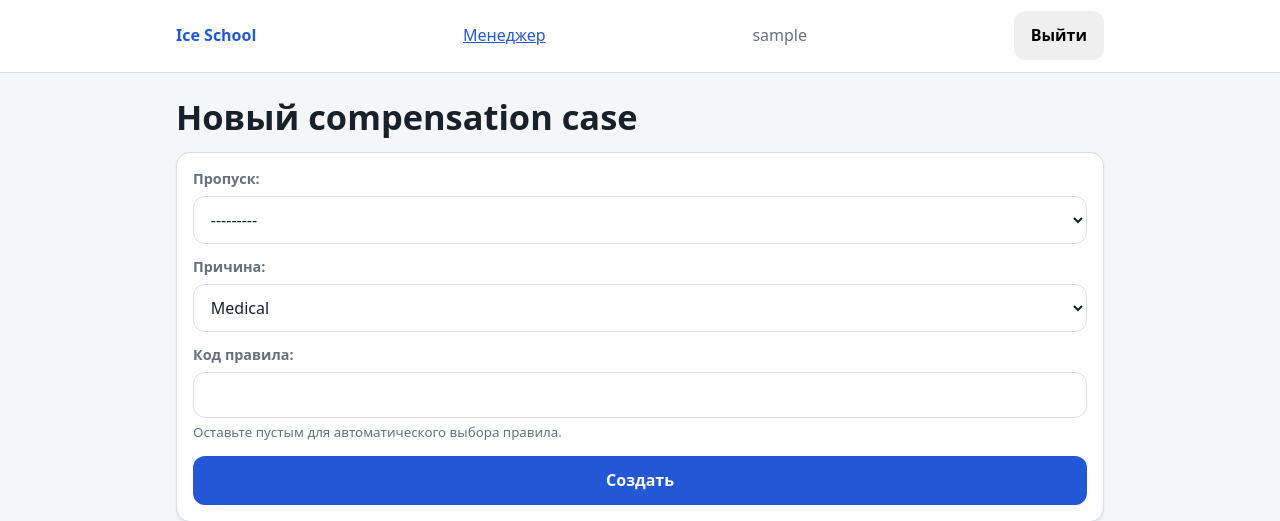
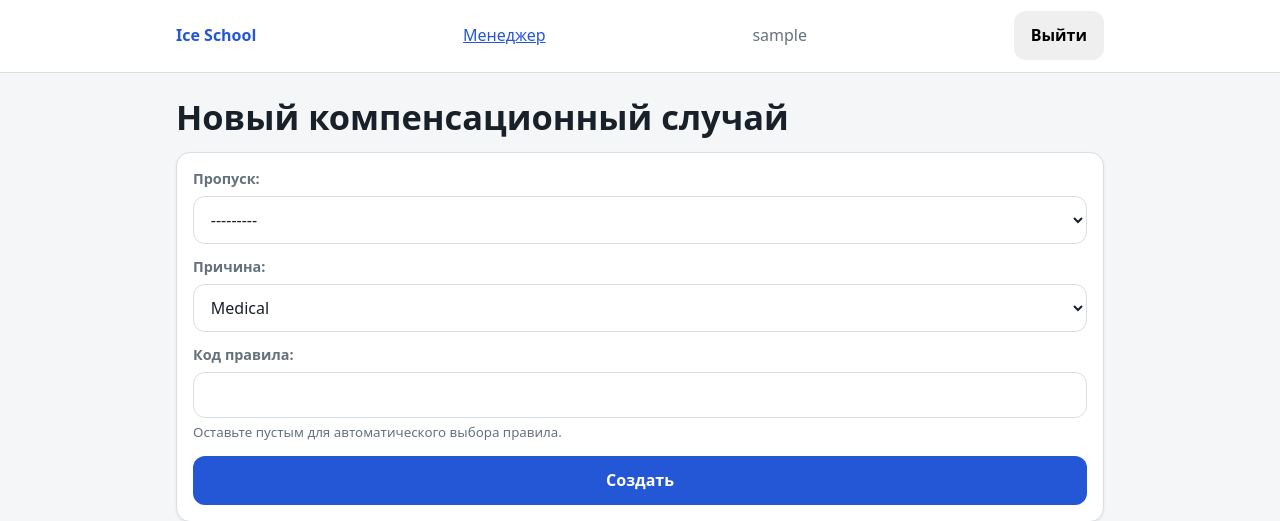
Before and after one commit to undel-gh/Ice-school-schedule, a Django app: page /manager/compensation/new/ in a window 1280 px wide. Shown: the top 521 px of the page. Run offline with Django 5.2, Linux system fonts and the light colour scheme; a user stored in the database is signed in; tables that the repository leaves empty hold one stand-in row (values such as "Sample post"); data that the repository does not hold is empty.

Commit message:
Translate compensation form copy

```diff
--- a/templates/subscriptions/manager_compensation_case_form.html
+++ b/templates/subscriptions/manager_compensation_case_form.html
@@ -1,7 +1,7 @@
 {% extends "base.html" %}
-{% block title %}Новый compensation case{% endblock %}
+{% block title %}Новый компенсационный случай{% endblock %}
 {% block content %}
-<header class="page-header"><h1>Новый compensation case</h1></header>
+<header class="page-header"><h1>Новый компенсационный случай</h1></header>
 <form class="report-card manager-form" method="post">
   {% csrf_token %}{{ form.non_field_errors }}
   {% for field in form %}<div class="field">{{ field.label_tag }}{{ field }}{% if field.help_text %}<small class="muted">{{ field.help_text }}</small>{% endif %}{% for error in field.errors %}<div class="form-error">{{ error }}</div>{% endfor %}</div>{% endfor %}
```
